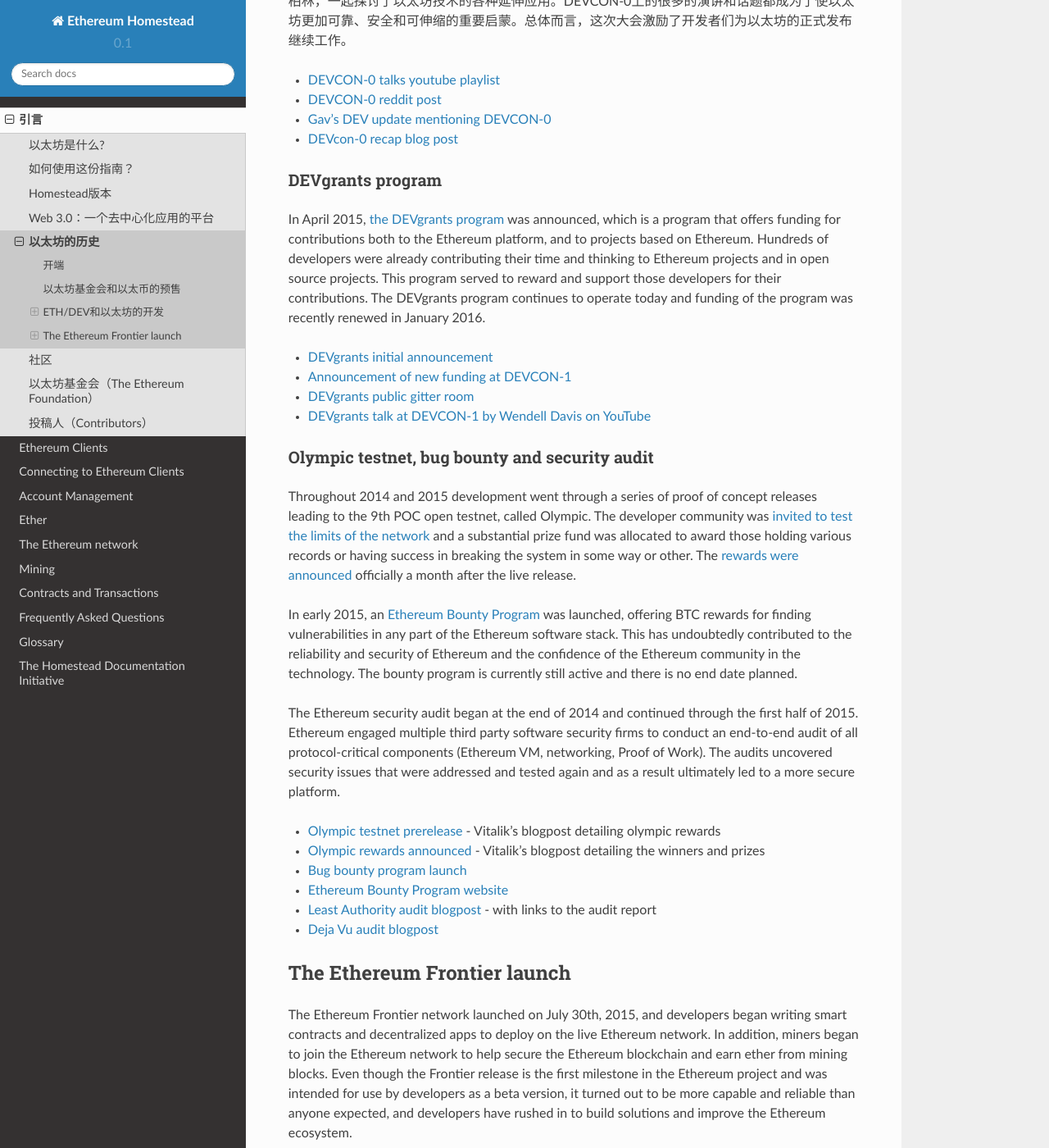
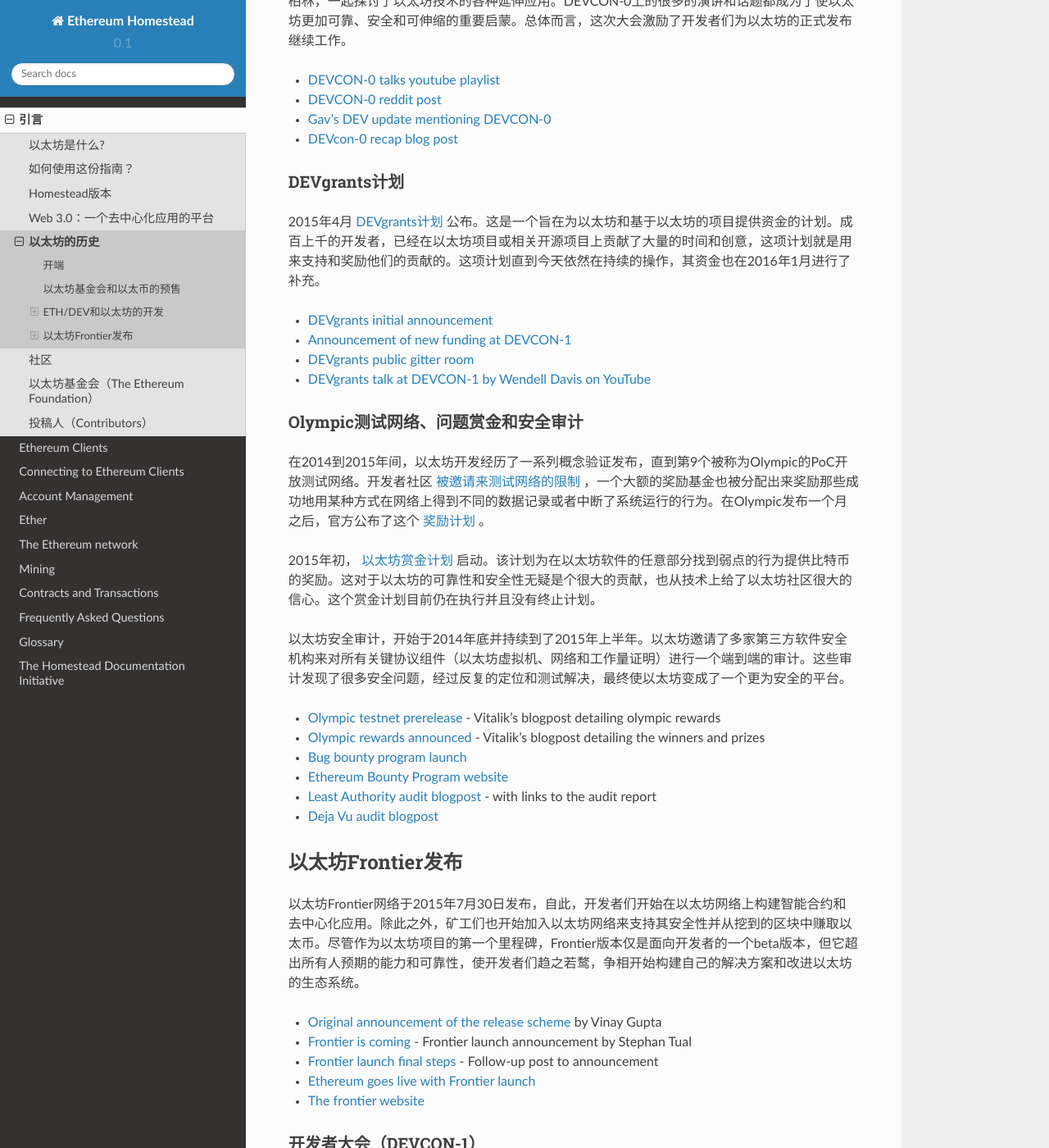
Before and after one commit to riversyang/homestead-guide-cn, a Sphinx documentation site: the page built from source/introduction/history-of-ethereum.rst, in a window 1280 px wide and 1400 px high, scrolled down 1392 px. Shown: the whole window at 82% size. Built offline with Sphinx 7.4.7 and the Read the Docs theme 2.0.0, drawn with Linux system fonts in a browser that asks for light colours; some of the changed text lies outside the part shown.

Commit message:
Complete translation of history-of-ethereum section.

```diff
--- a/source/introduction/history-of-ethereum.rst
+++ b/source/introduction/history-of-ethereum.rst
@@ -39,9 +39,9 @@
 * `DEVcon-0 recap blog post <https://blog.ethereum.org/2014/12/05/d%CE%BEvcon-0-recap/>`_
 
 
-DEVgrants program
+DEVgrants计划
 --------------------------------------------------------------------------------
-In April 2015, `the DEVgrants program <https://blog.ethereum.org/2015/04/07/devgrants-help/>`_ was announced, which is a program that offers funding for contributions both to the Ethereum platform, and to projects based on Ethereum. Hundreds of developers were already contributing their time and thinking to Ethereum projects and in open source projects. This program served to reward and support those developers for their contributions. The DEVgrants program continues to operate today and funding of the program was recently renewed in January 2016.
+2015年4月 `DEVgrants计划 <https://blog.ethereum.org/2015/04/07/devgrants-help/>`_ 公布。这是一个旨在为以太坊和基于以太坊的项目提供资金的计划。成百上千的开发者，已经在以太坊项目或相关开源项目上贡献了大量的时间和创意，这项计划就是用来支持和奖励他们的贡献的。这项计划直到今天依然在持续的操作，其资金也在2016年1月进行了补充。
 
 * `DEVgrants initial announcement <https://blog.ethereum.org/2015/04/07/devgrants-help/>`_
 * `Announcement of new funding at DEVCON-1 <https://blog.ethereum.org/2016/01/08/d%CE%BEvgrants-update-new-funding/>`_
@@ -50,13 +50,13 @@
 
 .. _olympic-testnet:
 
-Olympic testnet, bug bounty and security audit
+Olympic测试网络、问题赏金和安全审计
 --------------------------------------------------------------------------------
-Throughout 2014 and 2015 development went through a series of proof of concept releases leading to the 9th POC open testnet, called Olympic. The developer community was `invited to test the limits of the network <https://blog.ethereum.org/2015/05/09/olympic-frontier-pre-release/>`_ and a substantial prize fund was allocated to award those holding various records or having success in breaking the system in some way or other. The `rewards were announced <https://blog.ethereum.org/2015/08/26/olympic-rewards-announced/>`_ officially a month after the live release.
+在2014到2015年间，以太坊开发经历了一系列概念验证发布，直到第9个被称为Olympic的PoC开放测试网络。开发者社区 `被邀请来测试网络的限制 <https://blog.ethereum.org/2015/05/09/olympic-frontier-pre-release/>`_ ，一个大额的奖励基金也被分配出来奖励那些成功地用某种方式在网络上得到不同的数据记录或者中断了系统运行的行为。在Olympic发布一个月之后，官方公布了这个 `奖励计划 <https://blog.ethereum.org/2015/08/26/olympic-rewards-announced/>`_ 。
 
-In early 2015, an `Ethereum Bounty Program <http://bounty.ethereum.org/>`_ was launched, offering BTC rewards for finding vulnerabilities in any part of the Ethereum software stack. This has undoubtedly contributed to the reliability and security of Ethereum and the confidence of the Ethereum community in the technology. The bounty program is currently still active and there is no end date planned.
+2015年初， `以太坊赏金计划 <http://bounty.ethereum.org/>`_ 启动。该计划为在以太坊软件的任意部分找到弱点的行为提供比特币的奖励。这对于以太坊的可靠性和安全性无疑是个很大的贡献，也从技术上给了以太坊社区很大的信心。这个赏金计划目前仍在执行并且没有终止计划。
 
-The Ethereum security audit began at the end of 2014 and continued through the first half of 2015. Ethereum engaged multiple third party software security firms to conduct an end-to-end audit of all protocol-critical components (Ethereum VM, networking, Proof of Work). The audits uncovered security issues that were addressed and tested again and as a result ultimately led to a more secure platform.
+以太坊安全审计，开始于2014年底并持续到了2015年上半年。以太坊邀请了多家第三方软件安全机构来对所有关键协议组件（以太坊虚拟机、网络和工作量证明）进行一个端到端的审计。这些审计发现了很多安全问题，经过反复的定位和测试解决，最终使以太坊变成了一个更为安全的平台。
 
 * `Olympic testnet prerelease <https://blog.ethereum.org/2015/05/09/olympic-frontier-pre-release/>`_ - Vitalik's blogpost detailing olympic rewards
 * `Olympic rewards announced <https://blog.ethereum.org/2015/08/26/olympic-rewards-announced/>`_ - Vitalik's blogpost detailing the winners and prizes
@@ -67,12 +67,9 @@
 
 .. _frontier-launch:
 
-The Ethereum Frontier launch
+以太坊Frontier发布
 =======================================================================
-
-The Ethereum Frontier network launched on July 30th, 2015, and developers began writing smart contracts and decentralized apps to deploy on the live Ethereum network. In addition, miners began to join the Ethereum network to help secure the Ethereum blockchain and earn ether from mining blocks. Even though the Frontier release is the first milestone in the Ethereum project and was intended for use by developers as a beta version, it turned out to be more capable and reliable than anyone expected, and developers have rushed in to build solutions and improve the Ethereum ecosystem.
-
-See also:
+以太坊Frontier网络于2015年7月30日发布，自此，开发者们开始在以太坊网络上构建智能合约和去中心化应用。除此之外，矿工们也开始加入以太坊网络来支持其安全性并从挖到的区块中赚取以太币。尽管作为以太坊项目的第一个里程碑，Frontier版本仅是面向开发者的一个beta版本，但它超出所有人预期的能力和可靠性，使开发者们趋之若鹜，争相开始构建自己的解决方案和改进以太坊的生态系统。
 
 * `Original announcement of the release scheme <https://blog.ethereum.org/2015/03/03/ethereum-launch-process>`__ by Vinay Gupta
 * `Frontier is coming <https://blog.ethereum.org/2015/07/22/frontier-is-coming-what-to-expect-and-how-to-prepare>`_ - Frontier launch announcement by Stephan Tual
@@ -80,17 +77,17 @@
 * `Ethereum goes live with Frontier launch <https://blog.ethereum.org/2015/07/30/ethereum-launches>`_
 * `The frontier website <https://web.archive.org/web/20160207033817/https://ethereum.org/>`_
 
-DEVCON-1
+开发者大会（DEVCON-1）
 --------------------------------------------------------------------------------
-The second developers' conference `DEVCON-1 <https://devcon.ethereum.org/>`_  took place in the city of London at the beginning of November 2015. The 5-day event featured more than 100 presentations, panel discussions and lightning talks, attracted more than 400 participants, a mix of developers, entrepreneurs, thinkers, and business executives.
-The talks were all recorded and are `freely available <https://www.youtube.com/playlist?list=PLJqWcTqh_zKHQUFX4IaVjWjfT2tbS4NVk>`_
+第二次开发者大会 `DEVCON-1 <https://devcon.ethereum.org/>`_ 于2015年11月初在伦敦举行。这次为期5天的盛会，诞生了100多个报告、圆桌讨论和启发性的交流，吸引了包括开发者、企业家、思想家及业务经理在内的超过400位参与者。
 
-The presence of large companies like UBS, IBM and Microsoft clearly indicated enterprise interest in the technology. Microsoft announced that it would offer `Ethereum on its new Blockchain as a Service <https://azure.microsoft.com/en-us/blog/ethereum-blockchain-as-a-service-now-on-azure/>`_  offering on the Microsoft Azure cloud platform. In conjunction with DEVCON-1, this announcement will be remembered as the moment when blockchain technology became mainstream, with Ethereum at the center of it.
+所有的讨论都进行了录制，可以 `免费观看 <https://www.youtube.com/playlist?list=PLJqWcTqh_zKHQUFX4IaVjWjfT2tbS4NVk>`_
+
+像UBS、IBM和微软这样的大公司的出席，也表明了企业界对这些技术的兴趣。微软也宣布将在其云计算平台Azure上提供 `以太坊区块链服务（Blockchain as a Service，BaaS） <https://azure.microsoft.com/en-us/blog/ethereum-blockchain-as-a-service-now-on-azure/>`_ 。这也与DEVCON-1一起成为一个标志着以以太坊为中心的区块链技术变为主流的重要时刻。
 
 * `DEVCON-1 talks Youtube playlist <https://www.youtube.com/playlist?list=PLJqWcTqh_zKHQUFX4IaVjWjfT2tbS4NVk>`_
 * `DEVCON-1 website <https://devcon.ethereum.org/>`_ full listing of presentations with links to the slides if available.
 
-History resources
+其他资料
 ----------------------------------------
-
 * `a simple graphical timeline <http://ethereumtimeline.org/>`_
```
